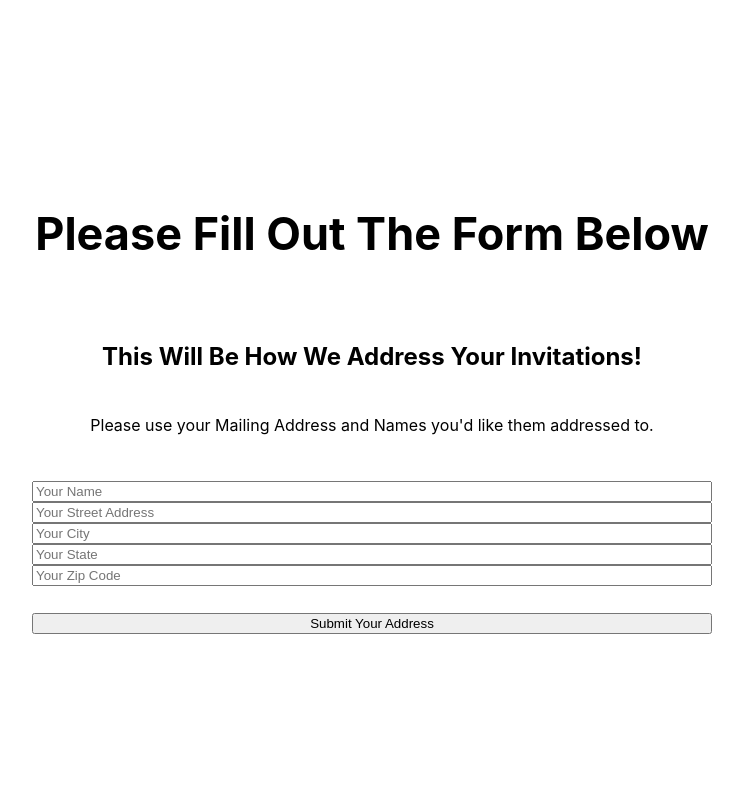
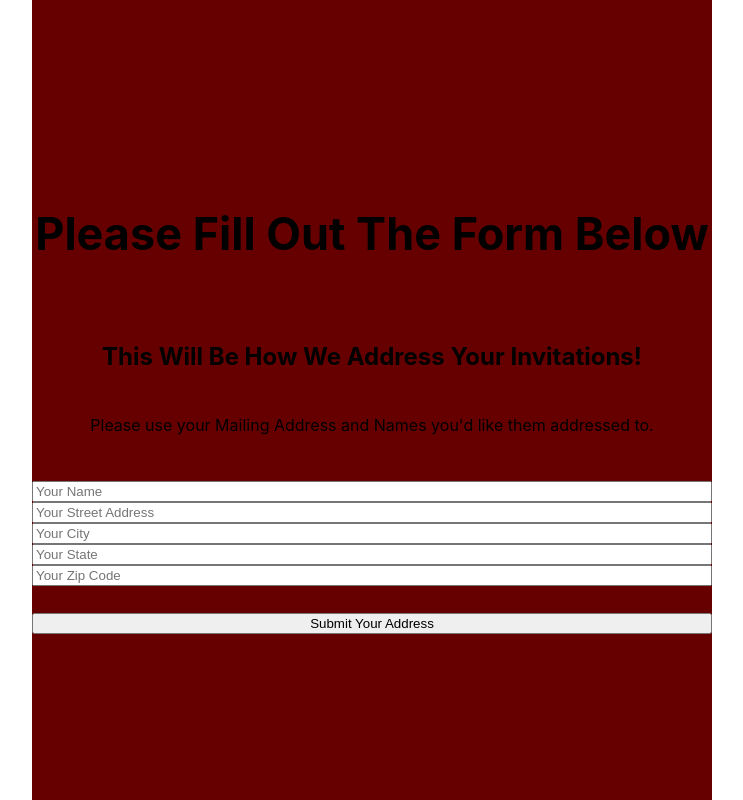
Before and after one commit to a-soren/wedding-form, a React (Create React App) app: page / in a window 1280 px wide. Shown: the whole page, without its empty margins (268-1011 px from the left). Built offline with nearby package versions, Linux system fonts and the light colour scheme.

Commit message:
implemented styles

```diff
--- a/src/App.js
+++ b/src/App.js
@@ -8,7 +8,7 @@ const Card = styled.main`
 
 function App() {
   return (
-    <main>
+    <Card>
       <h1>Please Fill Out The Form Below</h1>
       <h2>This Will Be How We Address Your Invitations!</h2>
       <p>
@@ -22,7 +22,7 @@ function App() {
       <input type="text" name="zip" placeholder="Your Zip Code" />
       <br></br>
       <button type="submit">Submit Your Address</button>
-    </main>
+    </Card>
   );
 }
 
```
